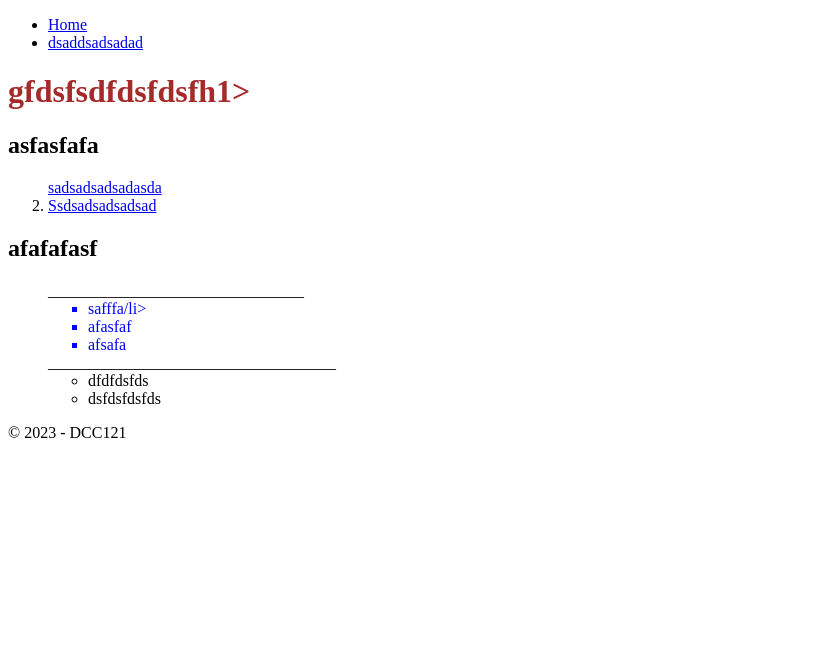
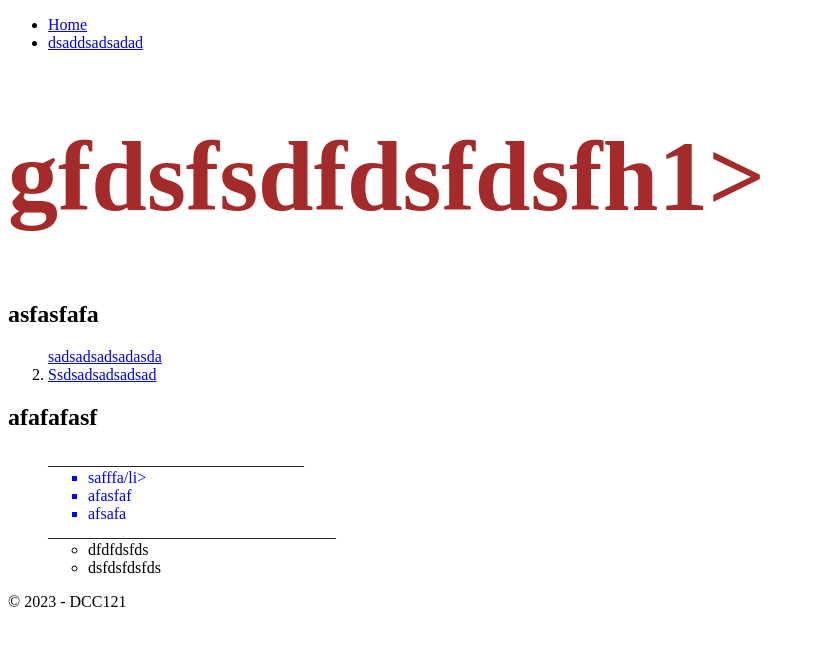
Before and after one commit to ufjf-dcc121/dcc121-2023-1-atv1-Igor-Japa, a plain HTML site: page index.html in a window 1280 px wide. Shown: the whole page, without its empty margins (0-815 px from the left). Drawn offline with Linux system fonts and the light colour scheme.

Commit message:
fdfsfsdfdsff

```diff
--- a/index.html
+++ b/index.html
@@ -16,7 +16,7 @@
         </nav>
     </header>
     <main>
-        <h1 style="color: brown;">gfdsfsdfdsfdsfh1>
+        <h1 style="color: brown; font-size: 100px;">gfdsfsdfdsfdsfh1>
         <h2>asfasfafa</h2>
         <ol>
             <li style="list-style-type: none;"><a href="https://www.youtube.com">sadsadsadsadasda</a></li>
```
